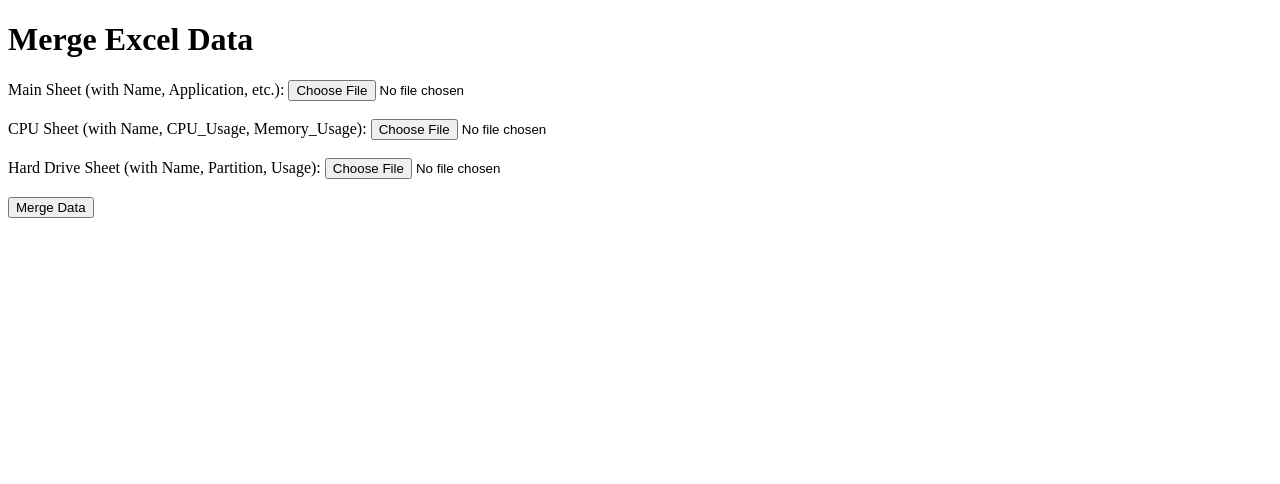
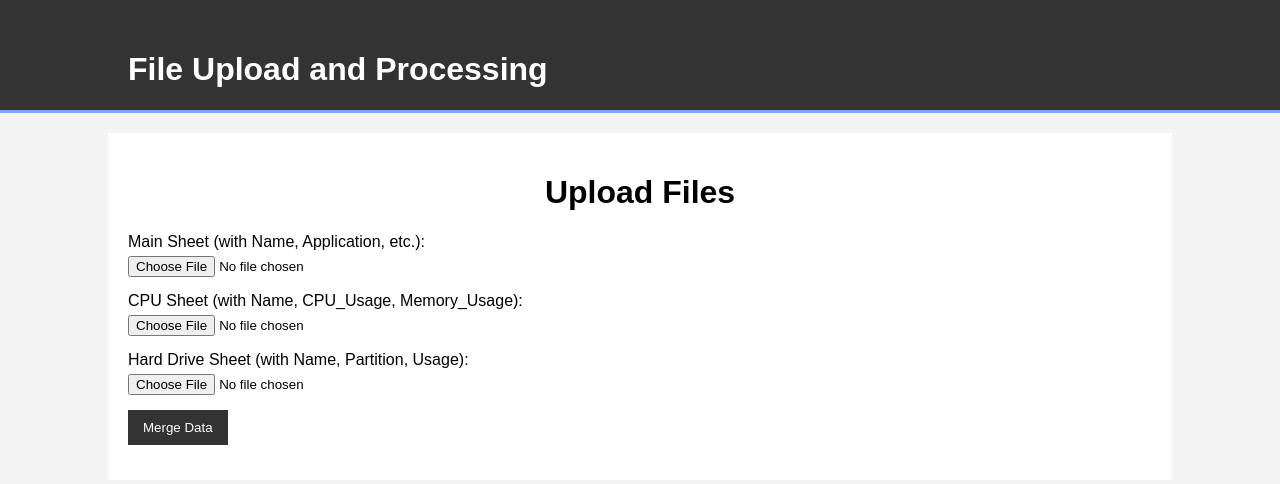
Before and after one commit to mahmoodsasad/testacode, a PHP site: page /Excel-Merge.php in a window 1280 px wide. Shown: the top 484 px of the page. Run offline with PHP 8.4, Linux system fonts and the light colour scheme.

Commit message:
Update Excel-Merge.php

```diff
--- a/testcommit/Excel-Merge.php
+++ b/testcommit/Excel-Merge.php
@@ -1,9 +1,9 @@
 <?php
 
 require 'vendor/autoload.php';
-error_reporting(E_ALL);
+//error_reporting(E_ALL);
 
-//ini_set('display_errors', 0);
+ini_set('display_errors', 0);
 
 use PhpOffice\PhpSpreadsheet\IOFactory;
 use PhpOffice\PhpSpreadsheet\Style\Conditional;
@@ -52,8 +52,6 @@ if (isset($_POST['submit'])) {
        array_shift($cpuData);
        array_shift($hddData);
 
-
-
        $tempDataMain=[];
        $sourceOfTruthHeading=['Name', 'Application', 'Entity', 'CPU', 'Memory', 'Disk', 'Status', 'OS_Version'];
 
@@ -92,7 +90,6 @@ if (isset($_POST['submit'])) {
            }
        }
 
-
        $finalArray=[];
 
        foreach ($tempDataMain as $mainKey => $mainRow){
@@ -122,11 +119,10 @@ if (isset($_POST['submit'])) {
       //echo "<pre>"; print_r($finalArray);die();
 
 
+
       $outputSpreadsheet = new \PhpOffice\PhpSpreadsheet\Spreadsheet();
       $outputSheet = $outputSpreadsheet->getActiveSheet();
 
-
-      //=======Creating First Row As Header===========//
       $finalHeadings=['Name', 'Application', 'Entity', 'CPU', 'Memory', 'Disk', 'Status', 'OS_Version','CPU_Usage','Memory_Usage'];
 
       $sheetColumn = 'A';
@@ -138,10 +134,13 @@ if (isset($_POST['submit'])) {
 
       $outputSpreadsheet->getActiveSheet()->setCellValue($sheetColumn++ . $sheetRow, 'Partition');
       $outputSpreadsheet->getActiveSheet()->setCellValue($sheetColumn++ . $sheetRow, 'Usage');
+      $outputSpreadsheet->getActiveSheet()->setCellValue($sheetColumn++ . $sheetRow, 'Remarks');
+
 
        $sheetRow=2;
        foreach ($finalArray as $outerKey => $outerValue) {
             $sheetColumn = 'A';
+            $remarks="";
             foreach ($finalHeadings as $heading) {
                 if($heading=='CPU_Usage' || $heading=='Memory_Usage'){
                     if (!empty($outerValue[$heading])) {
@@ -149,9 +148,18 @@ if (isset($_POST['submit'])) {
                         $outerValue[$heading]  = str_replace('%', '', $outerValue[$heading]);
 
                         if($outerValue[$heading]>=50 && $outerValue[$heading]<60){
+
                           $outputSpreadsheet->getActiveSheet()->getStyle($sheetColumn.$sheetRow)->getFill()->setFillType(Fill::FILL_SOLID)->getStartColor()->setRGB('FFFF00');
                          }
                          if($outerValue[$heading]>=60){
+                             if($heading=='CPU_Usage'){
+                                $remarks = $remarks . "High CPU utilization,";
+                             }
+                             if($heading=='Memory_Usage'){
+                                $remarks = $remarks . "High Memory utilization,";
+                             }
+
+
                           $outputSpreadsheet->getActiveSheet()->getStyle($sheetColumn.$sheetRow)->getFill()->setFillType(Fill::FILL_SOLID)->getStartColor()->setRGB('ff0000');
                          }
 
@@ -182,6 +190,8 @@ if (isset($_POST['submit'])) {
 
                   $innerRow = $sheetRow;
                   foreach ($outerValue['Partition'] as $key => $partition) {
+
+
                         $innerSheetColumn = $sheetColumn;
                         $outerValue['Usage'] [$key] = str_replace('%', '',  $outerValue['Usage'] [$key]);
                         $outputSpreadsheet->getActiveSheet()->setCellValue($innerSheetColumn++ . $innerRow, $partition);
@@ -192,15 +202,22 @@ if (isset($_POST['submit'])) {
 
                          if($outerValue['Usage'] [$key]>=60){
                           $outputSpreadsheet->getActiveSheet()->getStyle($innerSheetColumn . $innerRow)->getFill()->setFillType(Fill::FILL_SOLID)->getStartColor()->setRGB('ff0000');
+
+                          $remarks = 'High CPU utilization';
+
                          }
 
                         $outputSpreadsheet->getActiveSheet()->setCellValue($innerSheetColumn++ . $innerRow, $outerValue['Usage'] [$key]);
+                        $outputSpreadsheet->getActiveSheet()->setCellValue($innerSheetColumn++ . $innerRow, $remarks);
                         //$outputSpreadsheet->getActiveSheet()->setCellValue($innerSheetColumn++ . $innerRow,  $outerValue['Usage'] [$key],DataType::TYPE_NUMERIC);
                         $innerRow++;
                   }
+
+
                 }else{
                     $innerRow = $sheetRow;
                     $innerSheetColumn = $sheetColumn;
+                    $outputSpreadsheet->getActiveSheet()->setCellValue($innerSheetColumn++ . $innerRow, '-');
                     $outputSpreadsheet->getActiveSheet()->setCellValue($innerSheetColumn++ . $innerRow, '-');
                      $outputSpreadsheet->getActiveSheet()->setCellValue($innerSheetColumn++ . $innerRow, '-');
                     $innerRow++;
@@ -211,7 +228,7 @@ if (isset($_POST['submit'])) {
        header('Content-Type: application/vnd.openxmlformats-officedocument.spreadsheetml.sheet');
        header('Content-Disposition: attachment;filename="data.xlsx"');
 
-      // Write the spreadsheet to the browser for download
+
       $writer = \PhpOffice\PhpSpreadsheet\IOFactory::createWriter($outputSpreadsheet, 'Xlsx');
       $writer->save('php://output'); die();
 
@@ -226,26 +243,105 @@ if (isset($_POST['submit'])) {
 <head>
     <meta charset="UTF-8">
     <meta name="viewport" content="width=device-width, initial-scale=1.0">
-  <title>Merge Excel Data</title>
+    <title>File Upload and Processing</title>
+    <style>
+        body {
+            font-family: Arial, sans-serif;
+            background-color: #f4f4f4;
+            margin: 0;
+            padding: 0;
+        }
+        .container {
+            width: 80%;
+            margin: auto;
+            overflow: hidden;
+        }
+        header {
+            background: #333;
+            color: #fff;
+            padding-top: 30px;
+            min-height: 70px;
+            border-bottom: #77aaff 3px solid;
+        }
+        header a {
+            color: #fff;
+            text-decoration: none;
+            text-transform: uppercase;
+            font-size: 16px;
+        }
+        header ul {
+            padding: 0;
+            list-style: none;
+        }
+        header li {
+            float: left;
+            display: inline;
+            padding: 0 20px 0 20px;
+        }
+        .main {
+            padding: 20px;
+            background: #fff;
+            margin-top: 20px;
+        }
+        .main h1 {
+            text-align: center;
+        }
+        .form-group {
+            margin-bottom: 15px;
+        }
+        .form-group label {
+            display: block;
+            margin-bottom: 5px;
+        }
+        .form-group input[type="file"] {
+            display: block;
+        }
+        .form-group input[type="submit"] {
+            background: #333;
+            color: #fff;
+            border: 0;
+            padding: 10px 15px;
+            cursor: pointer;
+        }
+        .form-group input[type="submit"]:hover {
+            background: #555;
+        }
+        .error {
+            color: red;
+            margin-bottom: 20px;
+        }
+    </style>
 </head>
 <body>
-
+    <header>
+        <div class="container">
+            <h1>File Upload and Processing</h1>
+        </div>
+    </header>
+    <div class="container main">
+        <h1>Upload Files</h1>
         <?php if (isset($error)): ?>
-  <p style="color: red;"><?php echo $error; ?></p>
+            <p class="error"><?php echo $error; ?></p>
         <?php elseif (isset($message)): ?>
-  <p style="color: green;"><?php echo $message; ?></p>
+            <p class="message"><?php echo $message; ?></p>
         <?php endif; ?>
-
-<h1>Merge Excel Data</h1>
         <form method="post" enctype="multipart/form-data">
+            <div class="form-group">
                 <label for="main_file">Main Sheet (with Name, Application, etc.):</label>
-  <input type="file" name="main_file" required><br><br>
+                <input type="file" name="main_file" required>
+            </div>
+            <div class="form-group">
                 <label for="cpu_file">CPU Sheet (with Name, CPU_Usage, Memory_Usage):</label>
-  <input type="file" name="cpu_file" required><br><br>
+                <input type="file" name="cpu_file" required>
+            </div>
+            <div class="form-group">
                 <label for="hdd_file">Hard Drive Sheet (with Name, Partition, Usage):</label>
-  <input type="file" name="hdd_file" required><br><br>
+                <input type="file" name="hdd_file" required>
+            </div>
+            <div class="form-group">
                 <input type="submit" name="submit" value="Merge Data">
+            </div>
         </form>
-
+    </div>
 </body>
 </html>
```
Lines whose indentation alone changed are shown as unchanged.
